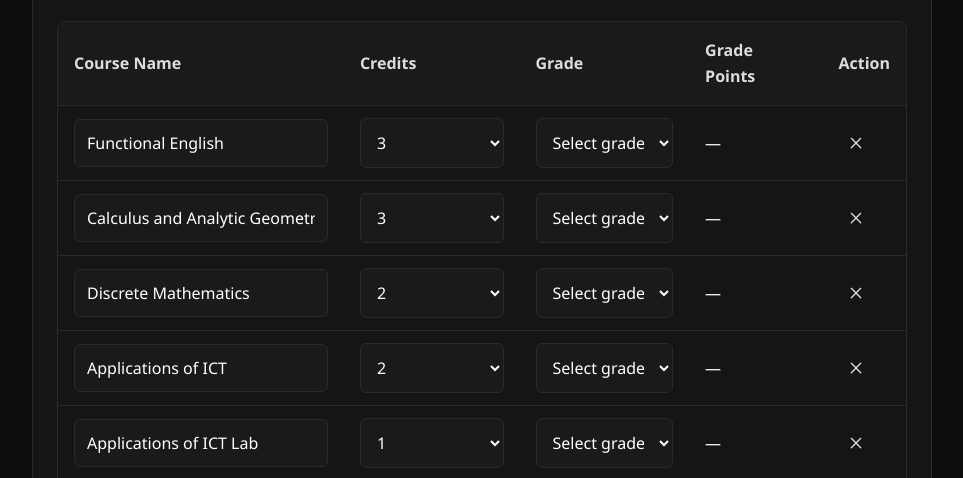
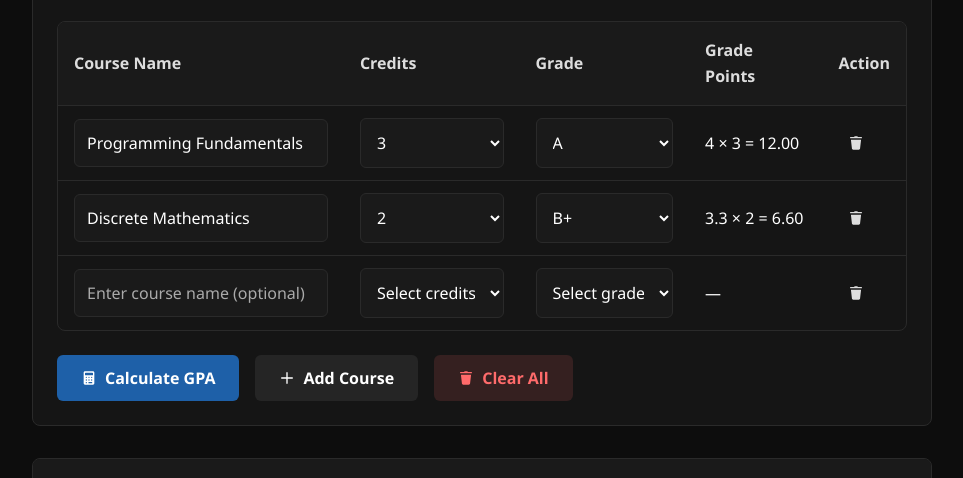
Before and after one commit to catalyst-404/gpa-calculator, a plain HTML site: page index.html in a window 1280 px wide. Shown: the part 321-799 px from the top of the page, without its empty margins (158-1121 px from the left). Drawn offline with Linux system fonts and the light colour scheme.

Commit message:
Updated default course list, improved Clear All UX, added trash can icon

```diff
--- a/index.html
+++ b/index.html
@@ -642,14 +642,9 @@
 
     <script>
       const courseList = [
-        { name: "Functional English", credit: 3 },
-        { name: "Calculus and Analytic Geometry", credit: 3 },
-        { name: "Discrete Mathematics", credit: 2 },
-        { name: "Applications of ICT", credit: 2 },
-        { name: "Applications of ICT Lab", credit: 1 },
-        { name: "Programming Fundamentals", credit: 3 },
-        { name: "Programming Fundamentals Lab", credit: 1 },
-        { name: "Islamic Studies", credit: 3 },
+        { name: "Programming Fundamentals", credit: 3, grade: "A" },
+        { name: "Discrete Mathematics", credit: 2, grade: "B+" },
+        {}, // empty row
       ];
 
       const gradeOptions = [
@@ -728,7 +723,7 @@
             .map(
               (g) =>
                 `<option value="${g.gp}" ${
-                  data.grade === g.gp ? "selected" : ""
+                  data.grade === g.grade ? "selected" : ""
                 }>${g.grade}</option>`
             )
             .join("");
@@ -752,7 +747,9 @@
         deleteBtn.setAttribute("aria-label", "Delete course");
         deleteBtn.innerHTML = `
           <svg class="delete-icon" width="16" height="16" viewBox="0 0 24 24" fill="none" xmlns="http://www.w3.org/2000/svg">
-<path d="M 4.9902344 3.9902344 A 1.0001 1.0001 0 0 0 4.2929688 5.7070312 L 10.585938 12 L 4.2929688 18.292969 A 1.0001 1.0001 0 1 0 5.7070312 19.707031 L 12 13.414062 L 18.292969 19.707031 A 1.0001 1.0001 0 1 0 19.707031 18.292969 L 13.414062 12 L 19.707031 5.7070312 A 1.0001 1.0001 0 0 0 18.980469 3.9902344 A 1.0001 1.0001 0 0 0 18.292969 4.2929688 L 12 10.585938 L 5.7070312 4.2929688 A 1.0001 1.0001 0 0 0 4.9902344 3.9902344 z"></path>
+                  <path
+                    d="M 10.806641 2 C 10.289641 2 9.7956875 2.2043125 9.4296875 2.5703125 L 9 3 L 4 3 A 1.0001 1.0001 0 1 0 4 5 L 20 5 A 1.0001 1.0001 0 1 0 20 3 L 15 3 L 14.570312 2.5703125 C 14.205312 2.2043125 13.710359 2 13.193359 2 L 10.806641 2 z M 4.3652344 7 L 5.8925781 20.263672 C 6.0245781 21.253672 6.877 22 7.875 22 L 16.123047 22 C 17.121047 22 17.974422 21.254859 18.107422 20.255859 L 19.634766 7 L 4.3652344 7 z"
+                  ></path>
           </svg>
         `;
         deleteBtn.addEventListener("click", () => {
@@ -814,11 +811,16 @@
       });
 
       document.getElementById("clear-courses").addEventListener("click", () => {
-        document.getElementById("courses").innerHTML = "";
+        const coursesBody = document.getElementById("courses");
+        coursesBody.innerHTML = ""; // remove all rows
+
+        // hide any results or warnings
         document.getElementById("result").classList.remove("show");
         document.getElementById("warning").classList.remove("show");
+
+        // add one empty row so the user can start typing right away
+        createCourseRow({});
       });
-
       document
         .getElementById("gpa-form")
         .addEventListener("submit", function (e) {
@@ -867,13 +869,8 @@
           resultBox.scrollIntoView({ behavior: "smooth", block: "nearest" });
         });
 
-      // Load default courses with pre-selected credits
-      courseList.forEach((course) =>
-        createCourseRow({
-          name: course.name,
-          credit: course.credit,
-        })
-      );
+      // Load default courses with pre-selected credits and grades
+      courseList.forEach((course) => createCourseRow(course));
     </script>
   </body>
 </html>
```
